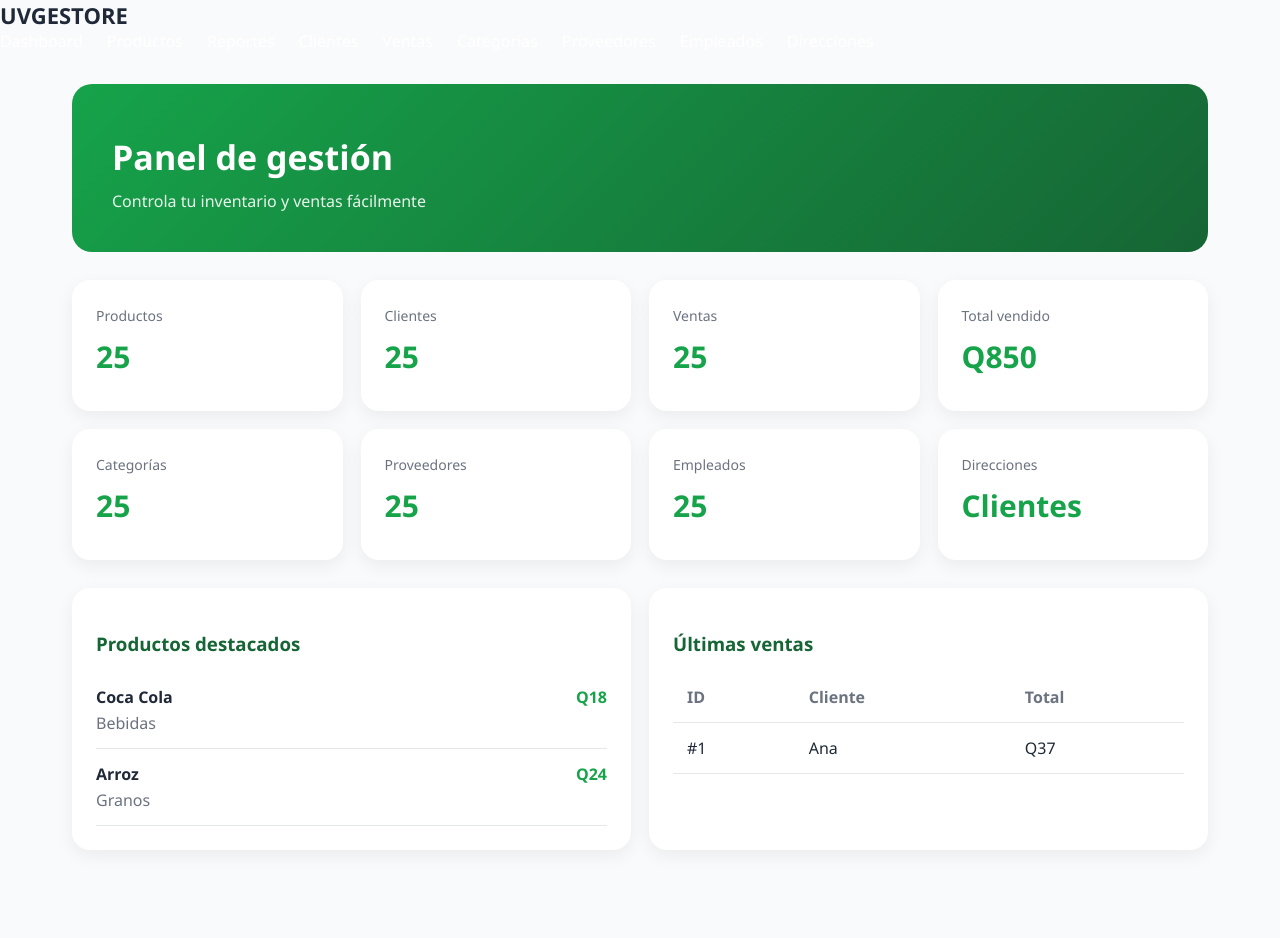
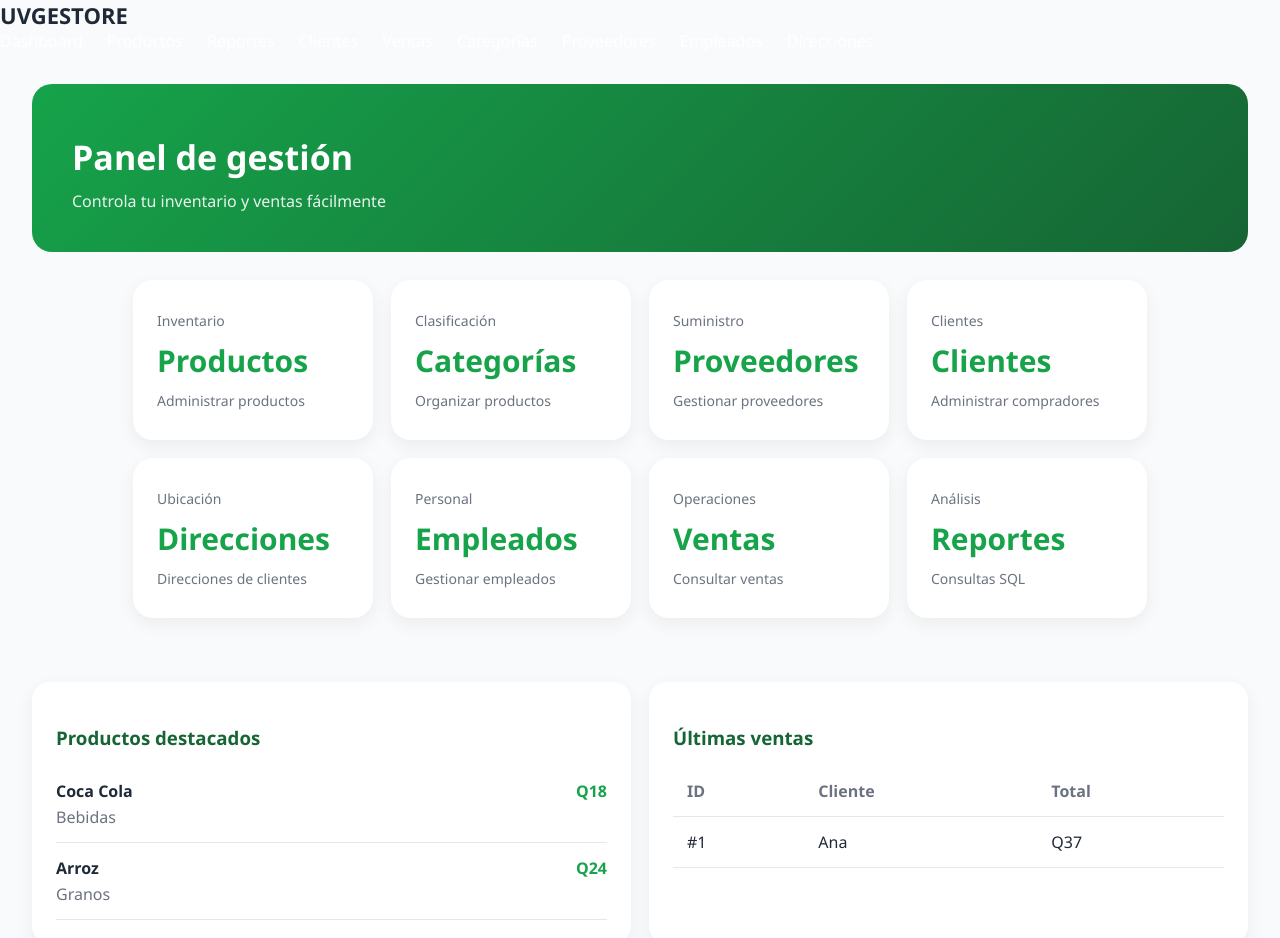
Before and after one commit to Chon211205/BDproyecto2, a React (Vite) app in the folder frontend/: page / in a window 1280 px wide. Shown: the top 938 px of the page. Before the commit the page ends 882 px from the top, so only its background shows below. Built offline with nearby package versions, Linux system fonts and the light colour scheme.

Commit message:
cards with better order

```diff
--- a/frontend/src/pages/Dashboard.jsx
+++ b/frontend/src/pages/Dashboard.jsx
@@ -14,44 +14,54 @@ function Dashboard() {
 
       <div className="cards">
 
-        <div className="card clickable" onClick={() => navigate('/productos')}>
-          <span>Productos</span>
-          <h2>25</h2>
-        </div>
+        <div className="cards">
+          <div className="card clickable" onClick={() => navigate('/productos')}>
+            <span>Inventario</span>
+            <h2>Productos</h2>
+            <p>Administrar productos</p>
+          </div>
 
-        <div className="card clickable" onClick={() => navigate('/clientes')}>
-          <span>Clientes</span>
-          <h2>25</h2>
-        </div>
+          <div className="card clickable" onClick={() => navigate('/categorias')}>
+            <span>Clasificación</span>
+            <h2>Categorías</h2>
+            <p>Organizar productos</p>
+          </div>
 
-        <div className="card clickable" onClick={() => navigate('/ventas')}>
-          <span>Ventas</span>
-          <h2>25</h2>
-        </div>
+          <div className="card clickable" onClick={() => navigate('/proveedores')}>
+            <span>Suministro</span>
+            <h2>Proveedores</h2>
+            <p>Gestionar proveedores</p>
+          </div>
 
-        <div className="card clickable" onClick={() => navigate('/reportes')}>
-          <span>Total vendido</span>
-          <h2>Q850</h2>
-        </div>
+          <div className="card clickable" onClick={() => navigate('/clientes')}>
+            <span>Clientes</span>
+            <h2>Clientes</h2>
+            <p>Administrar compradores</p>
+          </div>
 
-        <div className="card clickable" onClick={() => navigate('/categorias')}>
-          <span>Categorías</span>
-          <h2>25</h2>
-        </div>
+          <div className="card clickable" onClick={() => navigate('/direcciones')}>
+            <span>Ubicación</span>
+            <h2>Direcciones</h2>
+            <p>Direcciones de clientes</p>
+          </div>
 
-        <div className="card clickable" onClick={() => navigate('/proveedores')}>
-          <span>Proveedores</span>
-          <h2>25</h2>
-        </div>
+          <div className="card clickable" onClick={() => navigate('/empleados')}>
+            <span>Personal</span>
+            <h2>Empleados</h2>
+            <p>Gestionar empleados</p>
+          </div>
 
-        <div className="card clickable" onClick={() => navigate('/empleados')}>
-          <span>Empleados</span>
-          <h2>25</h2>
-        </div>
+          <div className="card clickable" onClick={() => navigate('/ventas')}>
+            <span>Operaciones</span>
+            <h2>Ventas</h2>
+            <p>Consultar ventas</p>
+          </div>
 
-        <div className="card clickable" onClick={() => navigate('/direcciones')}>
-          <span>Direcciones</span>
-          <h2>Clientes</h2>
+          <div className="card clickable" onClick={() => navigate('/reportes')}>
+            <span>Análisis</span>
+            <h2>Reportes</h2>
+            <p>Consultas SQL</p>
+          </div>
         </div>
 
 
--- a/frontend/src/style.css
+++ b/frontend/src/style.css
@@ -93,16 +93,21 @@ body {
 
 .cards {
   display: grid;
-  grid-template-columns: repeat(4, 1fr);
+  grid-template-columns: repeat(4, 240px);
   gap: 18px;
-  margin-bottom: 28px;
+  justify-content: center;
+  margin: 0 auto 32px auto;
 }
 
 .card {
-  background: white;
+  background: #ffffff;
   padding: 24px;
-  border-radius: 18px;
-  box-shadow: 0 6px 18px rgba(0,0,0,0.06);
+  border-radius: 20px;
+  min-height: 160px;
+  box-shadow: 0 6px 18px rgba(0, 0, 0, 0.06);
+  display: flex;
+  flex-direction: column;
+  justify-content: center;
 }
 
 .card span {
@@ -114,6 +119,29 @@ body {
   margin: 10px 0;
   font-size: 30px;
   color: #16A34A;
+}
+
+.card p {
+  margin: 0;
+  color: #6B7280;
+  font-size: 14px;
+}
+
+.clickable {
+  cursor: pointer;
+  transition: all 0.2s ease;
+}
+
+.clickable:hover {
+  transform: translateY(-4px);
+  box-shadow: 0 12px 28px rgba(0,0,0,0.12);
+  background: #DCFCE7;
+}
+
+.container {
+  padding: 32px;
+  max-width: 1400px;
+  margin: 0 auto;
 }
 
 .grid {
@@ -304,3 +332,15 @@ th {
 .dangerButton:hover {
   background: #FECACA;
 }
+
+@media (max-width: 1100px) {
+  .cards {
+    grid-template-columns: repeat(2, 240px);
+  }
+}
+
+@media (max-width: 600px) {
+  .cards {
+    grid-template-columns: 240px;
+  }
+}
```
